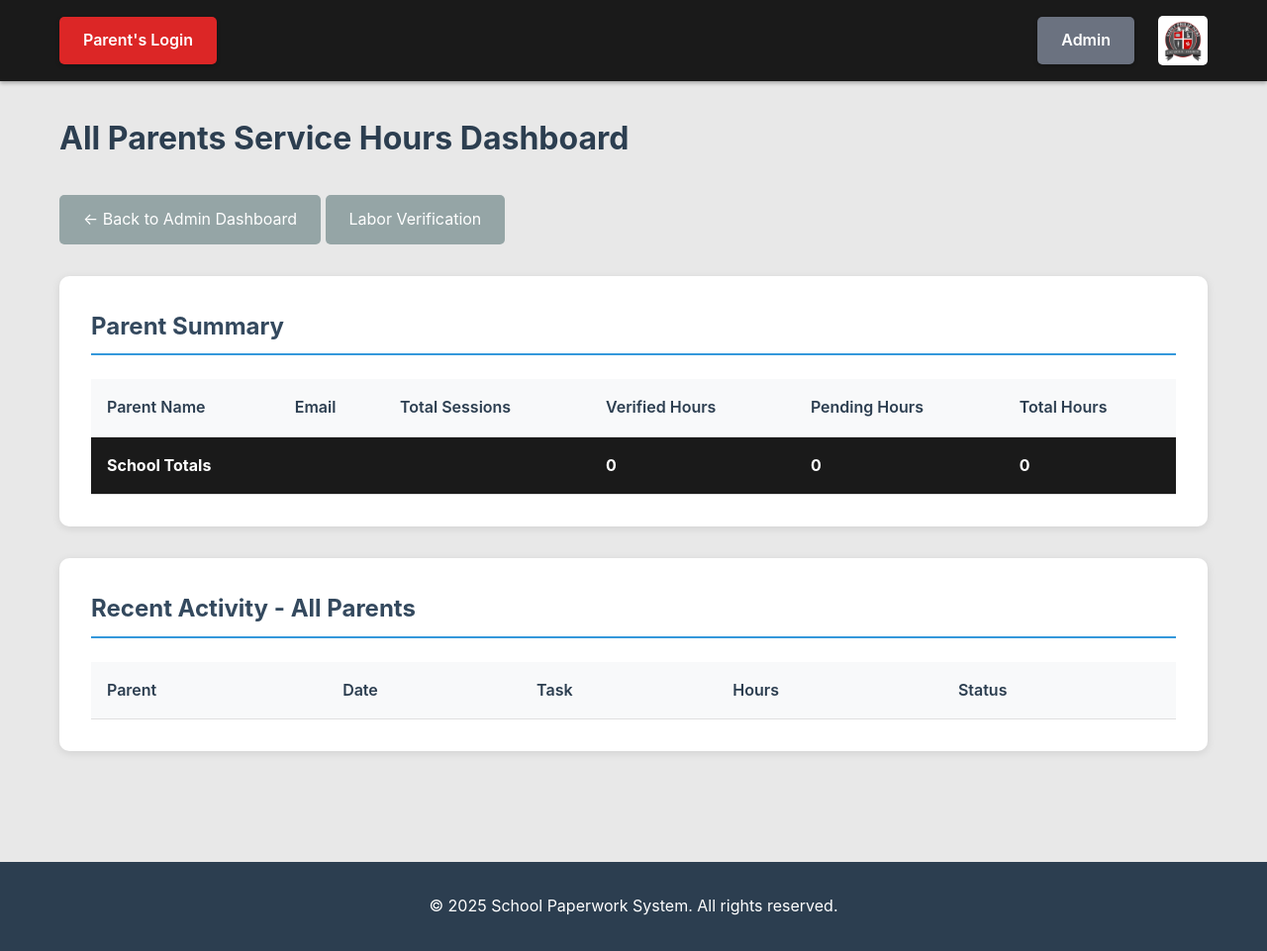
After one commit to DrShuukaku/join-The-Club, a Flask app: template templates/admin_service_dashboard.html in a window 1280 px wide. The commit adds this page. Shown: the whole page at 99% size. Run offline with Flask 3, Linux system fonts and the light colour scheme; the template is opened without the code that fills it, so the values that code supplies are empty; parts of the project's set-up code (start-up, migrations or seed data) failed here and were passed over.

Commit message:
Add new reporting and administrative features for service hours
Introduces new routes for printing, exporting, and generating monthly summaries of service logs. Adds an admin dashboard for service hours and refactors the labor task selection to include a custom option. Also, styles the admin login button and updates navigation links.

Replit-Commit-Author: Agent
Replit-Commit-Session-Id: d3726b4e-ca21-47ec-a10e-e305f00c7489
Replit-Commit-Checkpoint-Type: intermediate_checkpoint
Replit-Commit-Event-Id: 544a3f53-4c5d-49d4-a2c3-ffc85f7b8d51
Replit-Commit-Screenshot-Url: https://storage.googleapis.com/screenshot-production-us-central1/170ed59e-fa0e-47b7-ac10-b644992f5b4f/d3726b4e-ca21-47ec-a10e-e305f00c7489/cPU4bBX

```diff
--- a/routes.py
+++ b/routes.py
@@ -221,6 +221,11 @@ def parent_labor_hours():
 @require_login
 def labor_check_in():
     task_description = request.form.get('task_description')
+    custom_task = request.form.get('custom_task')
+
+    if task_description == 'Custom' and custom_task:
+        task_description = custom_task
+
     if not task_description:
         flash('Please provide a task description.', 'danger')
         return redirect(url_for('parent_labor_hours'))
@@ -373,3 +378,103 @@ def make_admin():
         flash('You are not authorized to become an admin.', 'danger')
 
     return redirect(url_for('index'))
+
+@app.route('/parent/service-log/print')
+@require_login
+def print_service_log():
+    labor_records = LaborHours.query.filter_by(user_id=current_user.id).order_by(LaborHours.check_in_time.desc()).all()
+    total_hours = sum([record.hours_worked for record in labor_records if record.hours_worked and record.status == 'verified'])
+    return render_template('print_service_log.html', labor_records=labor_records, total_hours=total_hours)
+
+@app.route('/parent/service-log/csv')
+@require_login
+def export_service_log_csv():
+    import csv
+    from io import StringIO
+
+    labor_records = LaborHours.query.filter_by(user_id=current_user.id).order_by(LaborHours.check_in_time.desc()).all()
+
+    output = StringIO()
+    writer = csv.writer(output)
+    writer.writerow(['Date', 'Task', 'Check In', 'Check Out', 'Hours', 'Status', 'Admin Notes'])
+
+    for record in labor_records:
+        writer.writerow([
+            record.check_in_time.strftime('%Y-%m-%d'),
+            record.task_description,
+            record.check_in_time.strftime('%I:%M %p'),
+            record.check_out_time.strftime('%I:%M %p') if record.check_out_time else 'N/A',
+            f"{record.hours_worked:.2f}" if record.hours_worked else '0.00',
+            record.status.replace('_', ' ').title(),
+            record.admin_notes or ''
+        ])
+
+    output.seek(0)
+    return send_file(
+        BytesIO(output.getvalue().encode('utf-8')),
+        mimetype='text/csv',
+        as_attachment=True,
+        download_name=f'service_hours_{current_user.first_name}_{datetime.now().strftime("%Y%m%d")}.csv'
+    )
+
+@app.route('/parent/service-log/monthly')
+@require_login
+def monthly_summary_report():
+    from collections import defaultdict
+
+    labor_records = LaborHours.query.filter_by(user_id=current_user.id).filter(
+        LaborHours.status == 'verified'
+    ).order_by(LaborHours.check_in_time.desc()).all()
+
+    monthly_data = defaultdict(lambda: {'hours': 0, 'sessions': 0, 'tasks': []})
+
+    for record in labor_records:
+        if record.hours_worked:
+            month_key = record.check_in_time.strftime('%Y-%m')
+            month_name = record.check_in_time.strftime('%B %Y')
+            monthly_data[month_key]['month_name'] = month_name
+            monthly_data[month_key]['hours'] += record.hours_worked
+            monthly_data[month_key]['sessions'] += 1
+            monthly_data[month_key]['tasks'].append({
+                'date': record.check_in_time.strftime('%b %d, %Y'),
+                'task': record.task_description,
+                'hours': record.hours_worked
+            })
+
+    sorted_months = sorted(monthly_data.items(), reverse=True)
+
+    return render_template('monthly_summary.html', monthly_data=sorted_months)
+
+@app.route('/admin/service-hours-dashboard')
+@require_login
+def admin_service_hours_dashboard():
+    if not current_user.is_admin:
+        flash('You do not have permission to access this page.', 'danger')
+        return redirect(url_for('parent_dashboard'))
+
+    all_labor_records = LaborHours.query.join(User).order_by(LaborHours.check_in_time.desc()).all()
+
+    parent_summaries = {}
+    for record in all_labor_records:
+        user_id = record.user_id
+        if user_id not in parent_summaries:
+            parent_summaries[user_id] = {
+                'name': f"{record.user.first_name} {record.user.last_name or ''}".strip() or record.user.email,
+                'email': record.user.email,
+                'total_hours': 0,
+                'verified_hours': 0,
+                'pending_hours': 0,
+                'sessions': 0
+            }
+
+        parent_summaries[user_id]['sessions'] += 1
+        if record.hours_worked:
+            parent_summaries[user_id]['total_hours'] += record.hours_worked
+            if record.status == 'verified':
+                parent_summaries[user_id]['verified_hours'] += record.hours_worked
+            elif record.status == 'pending_verification':
+                parent_summaries[user_id]['pending_hours'] += record.hours_worked
+
+    return render_template('admin_service_dashboard.html',
+                         parent_summaries=parent_summaries.values(),
+                         all_labor_records=all_labor_records)
--- a/static/css/style.css
+++ b/static/css/style.css
@@ -251,6 +251,23 @@ body {
 
 .btn-link:hover {
     opacity: 0.8;
+}
+
+.btn-admin {
+    background: #6b7280;
+    color: white;
+    padding: 0.7rem 1.5rem;
+    border-radius: 5px;
+    text-decoration: none;
+    font-weight: 600;
+    transition: all 0.3s;
+    box-shadow: 0 2px 4px rgba(0,0,0,0.2);
+}
+
+.btn-admin:hover {
+    background: #4b5563;
+    transform: translateY(-1px);
+    box-shadow: 0 4px 8px rgba(0,0,0,0.3);
 }
 
 .dashboard h1 {
--- /dev/null
+++ b/templates/admin_service_dashboard.html
@@ -0,0 +1,90 @@
+{% extends "base.html" %}
+
+{% block title %}Service Hours Dashboard - Admin{% endblock %}
+
+{% block content %}
+<div class="container dashboard">
+    <h1>All Parents Service Hours Dashboard</h1>
+
+    <div class="action-buttons" style="margin-bottom: 2rem;">
+        <a href="{{ url_for('admin_dashboard') }}" class="btn-secondary">← Back to Admin Dashboard</a>
+        <a href="{{ url_for('admin_labor_verification') }}" class="btn-secondary">Labor Verification</a>
+    </div>
+
+    <section class="dashboard-section">
+        <h2>Parent Summary</h2>
+        <div class="submissions-table">
+            <table>
+                <thead>
+                    <tr>
+                        <th>Parent Name</th>
+                        <th>Email</th>
+                        <th>Total Sessions</th>
+                        <th>Verified Hours</th>
+                        <th>Pending Hours</th>
+                        <th>Total Hours</th>
+                    </tr>
+                </thead>
+                <tbody>
+                    {% for parent in parent_summaries|sort(attribute='verified_hours', reverse=True) %}
+                    <tr>
+                        <td><strong>{{ parent.name }}</strong></td>
+                        <td>{{ parent.email }}</td>
+                        <td>{{ parent.sessions }}</td>
+                        <td style="color: #059669; font-weight: 600;">{{ parent.verified_hours|round(2) }}</td>
+                        <td style="color: #d97706;">{{ parent.pending_hours|round(2) }}</td>
+                        <td><strong>{{ parent.total_hours|round(2) }}</strong></td>
+                    </tr>
+                    {% endfor %}
+                </tbody>
+                <tfoot>
+                    <tr style="background: #1a1a1a; color: white; font-weight: bold;">
+                        <td colspan="3">School Totals</td>
+                        <td>{{ parent_summaries|sum(attribute='verified_hours')|round(2) }}</td>
+                        <td>{{ parent_summaries|sum(attribute='pending_hours')|round(2) }}</td>
+                        <td>{{ parent_summaries|sum(attribute='total_hours')|round(2) }}</td>
+                    </tr>
+                </tfoot>
+            </table>
+        </div>
+    </section>
+
+    <section class="dashboard-section">
+        <h2>Recent Activity - All Parents</h2>
+        <div class="submissions-table">
+            <table>
+                <thead>
+                    <tr>
+                        <th>Parent</th>
+                        <th>Date</th>
+                        <th>Task</th>
+                        <th>Hours</th>
+                        <th>Status</th>
+                    </tr>
+                </thead>
+                <tbody>
+                    {% for record in all_labor_records[:50] %}
+                    <tr>
+                        <td>{{ record.user.first_name }} {{ record.user.last_name or '' }}</td>
+                        <td>{{ record.check_in_time.strftime('%b %d, %Y') }}</td>
+                        <td>{{ record.task_description }}</td>
+                        <td>{{ record.hours_worked|round(2) if record.hours_worked else 'In progress' }}</td>
+                        <td>
+                            {% if record.status == 'checked_in' %}
+                                <span class="badge badge-active">Active</span>
+                            {% elif record.status == 'pending_verification' %}
+                                <span class="badge" style="background: #fff3cd; color: #856404;">Pending</span>
+                            {% elif record.status == 'verified' %}
+                                <span class="badge badge-active">Verified</span>
+                            {% else %}
+                                <span class="badge badge-inactive">Rejected</span>
+                            {% endif %}
+                        </td>
+                    </tr>
+                    {% endfor %}
+                </tbody>
+            </table>
+        </div>
+    </section>
+</div>
+{% endblock %}
--- a/templates/base.html
+++ b/templates/base.html
@@ -20,6 +20,7 @@
                         {% if current_user.is_admin %}
                             <a href="{{ url_for('admin_dashboard') }}">Dashboard</a>
                             <a href="{{ url_for('admin_labor_verification') }}">Labor Verification</a>
+                            <a href="{{ url_for('admin_service_hours_dashboard') }}">Service Hours</a>
                         {% else %}
                             <a href="{{ url_for('parent_dashboard') }}">My Forms</a>
                             <a href="{{ url_for('parent_labor_hours') }}">Labor Hours</a>
@@ -30,7 +31,7 @@
                         <span class="user-info">{{ current_user.first_name or current_user.email }}</span>
                         <a href="{{ url_for('replit_auth.logout') }}" class="btn-logout">Logout</a>
                     {% else %}
-                        <a href="{{ url_for('replit_auth.login') }}" class="btn-primary">Login</a>
+                        <a href="{{ url_for('replit_auth.login') }}" class="btn-admin">Admin</a>
                     {% endif %}
                 </div>
                 <img src="{{ url_for('static', filename='logo.jpg') }}" alt="Saint Philip Neri Logo" class="school-logo">
```
Also changed, not shown: templates/monthly_summary.html (added, +75 -0 lines), templates/parent_labor_hours.html (+41 -3 lines), templates/print_service_log.html (added, +199 -0 lines), 1 other file.
